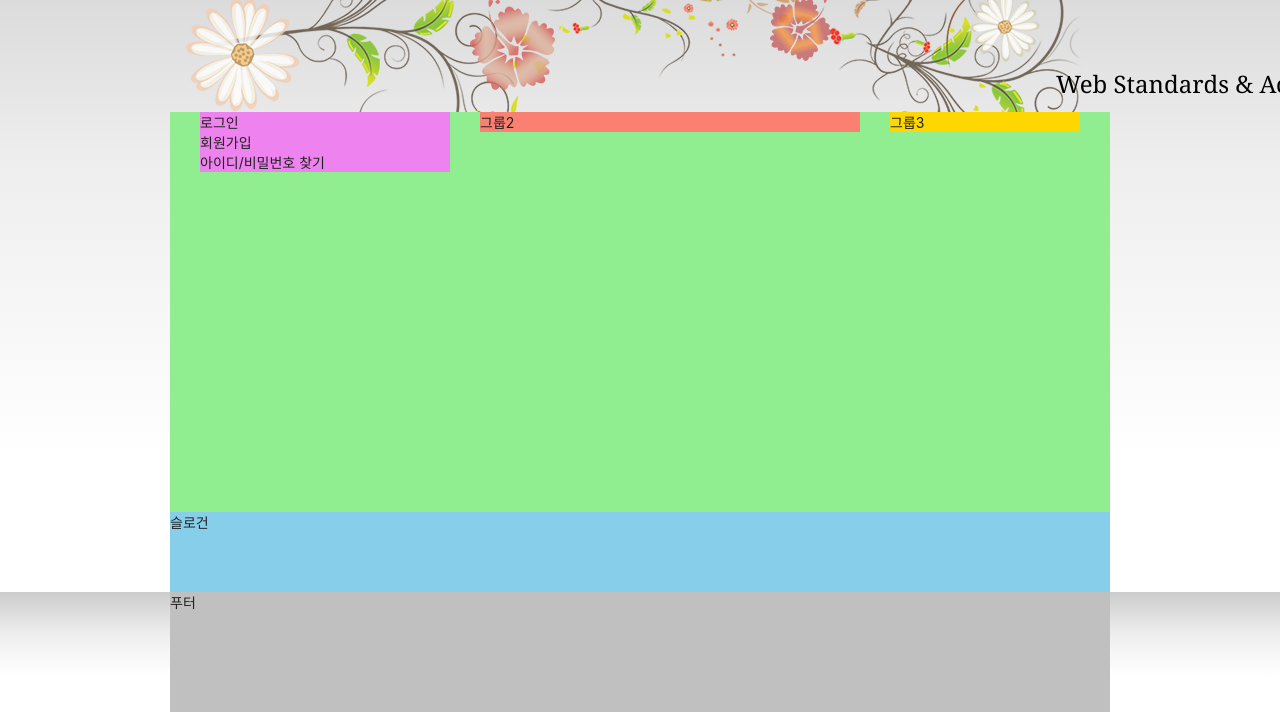
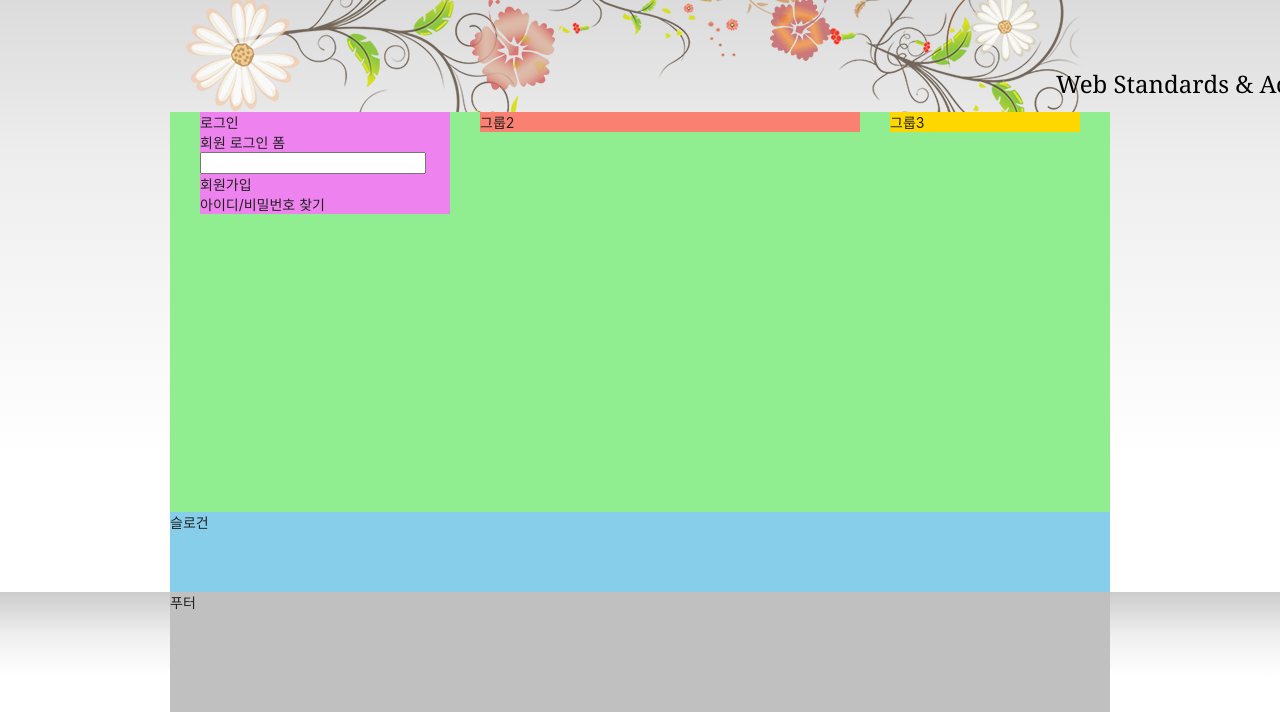
Before and after one commit to rodwnl/HTML5, a plain HTML site: page index.html in a window 1280 px wide. Shown: the part 135-847 px from the top of the page. Drawn offline with Linux system fonts and the light colour scheme; files whose address does not match are found by name; a web font is replaced by a local one.

Commit message:
아이디 마크업

```diff
--- a/index.html
+++ b/index.html
@@ -139,7 +139,14 @@
     <div class="group group1">
       <section class="login">
         <h2 class="login-title">로그인</h2>
-        <form action="" class="login-form"></form>
+        <form action="" class="login-form">
+          <fieldset>
+            <legend>회원 로그인 폼</legend>
+            <div class="user-email">
+              <label for="userEmail"><input type="email" id="userEmail" /></label>
+            </div>
+          </fieldset>
+        </form>
         <ul class="sign">
           <li><a href="">회원가입</a></li>
           <li><a href="">아이디/비밀번호 찾기</a></li>
```
